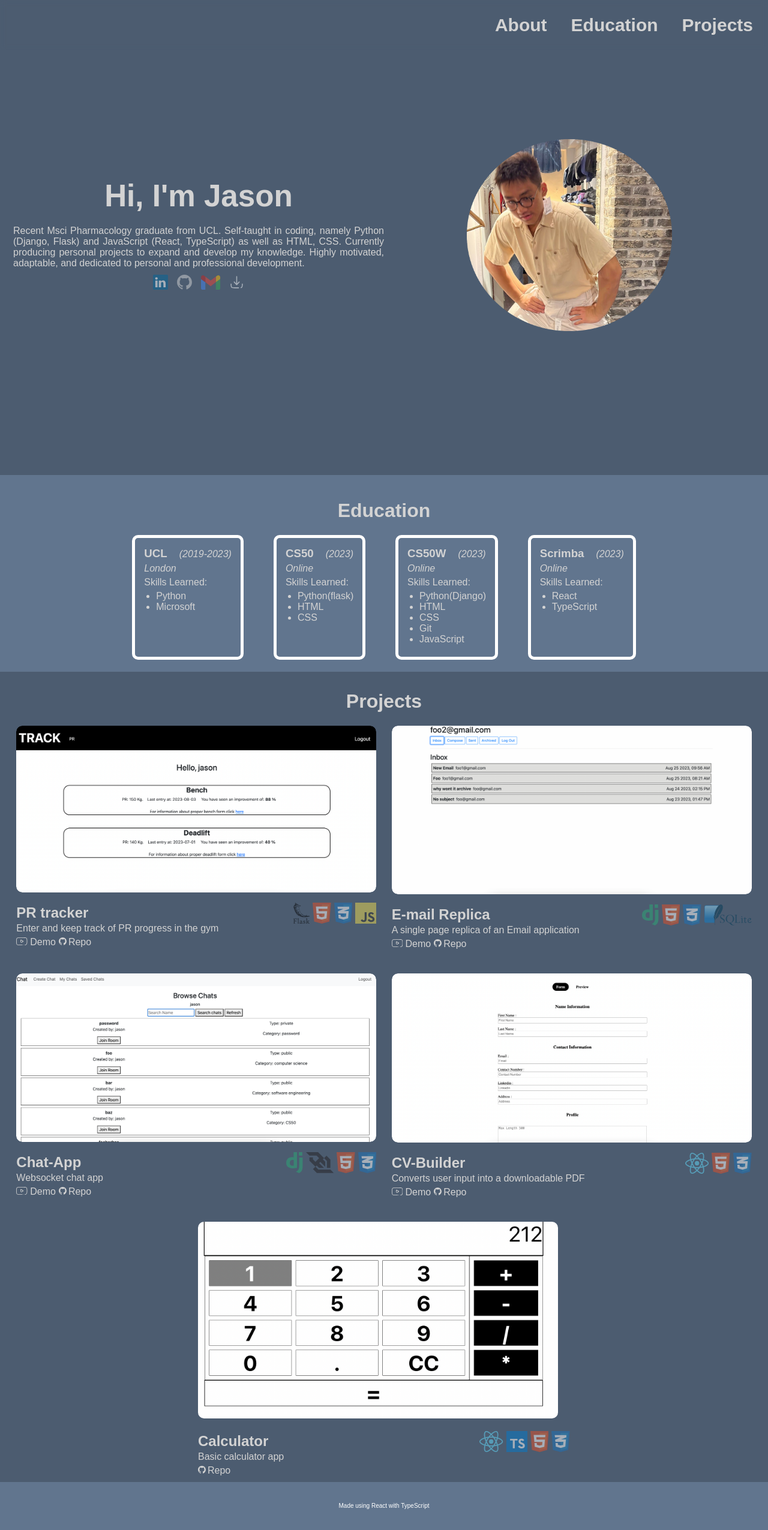
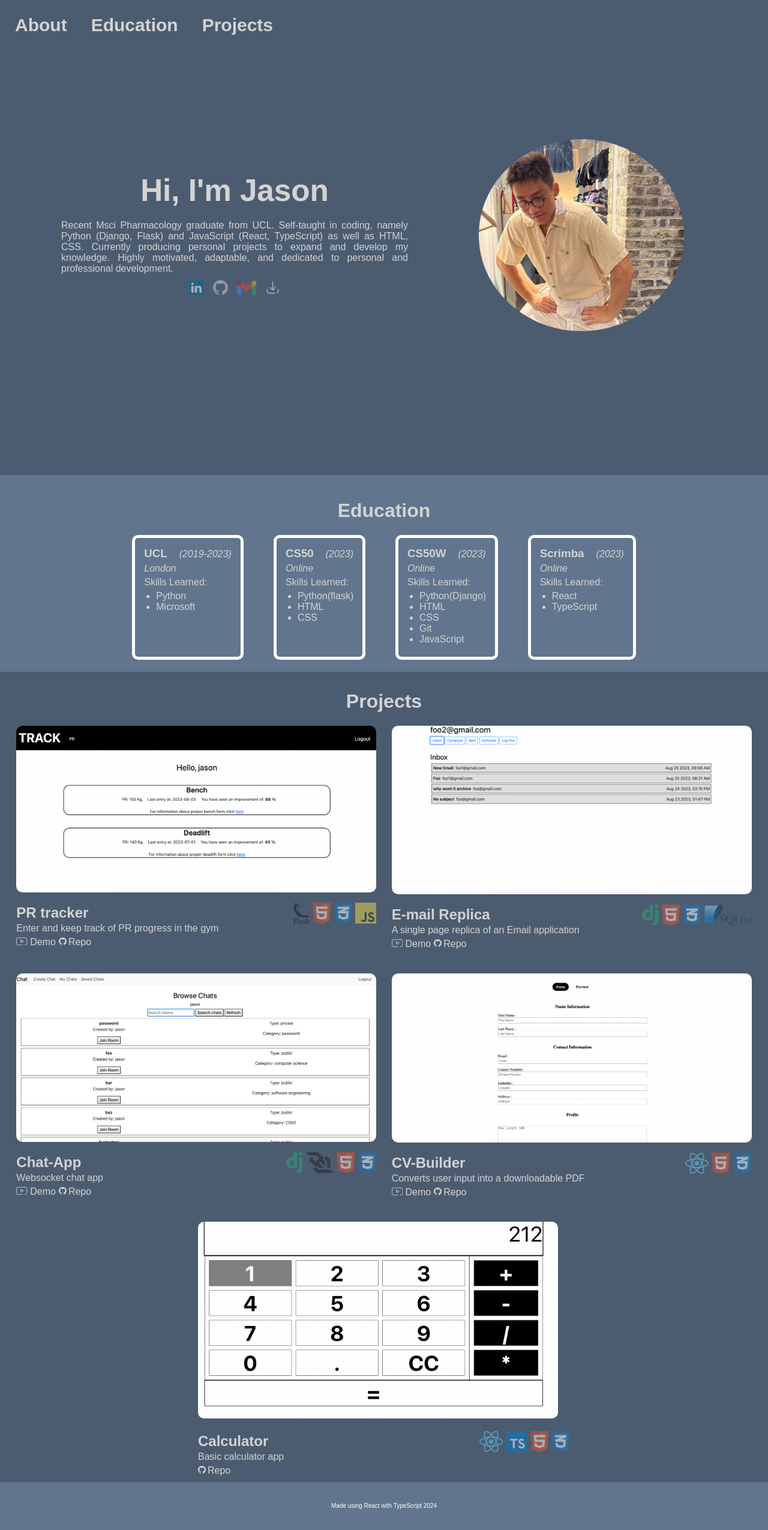
Before and after one commit to JC33340/portfolioPage, a React (Create React App) app in the folder portfolio-page/: page / in a window 1280 px wide. Shown: the whole page at 60% size. Built offline with nearby package versions, Linux system fonts and the light colour scheme.

Commit message:
changed side of the navbar, centered the about section a little more, centered education section, added date to footer

```diff
--- a/portfolio-page/src/App.css
+++ b/portfolio-page/src/App.css
@@ -2,6 +2,7 @@ body{
   margin:-8px;
   font-family: Arial, Helvetica, sans-serif;
   color: #D3D3D3;
+  overflow-x: hidden;
 }
 
 .centered-flex-item{
@@ -20,7 +21,6 @@ html{
 
 .header{
   display: flex;
-  justify-content: flex-end;
   gap: 30px;
   padding:20px;
   position: fixed;
@@ -70,6 +70,10 @@ html{
   display: flex;
   flex-direction: column;
   justify-content:  center;
+}
+
+.about-left-side{
+  padding-left:80px;
 }
 
 .name{
@@ -124,7 +128,6 @@ html{
   position: absolute;
   visibility: hidden;
   top:27px;
-  /*width:112px;*/
   background-color: #61758E;
   font-size: 14px;
   padding:5px;
--- a/portfolio-page/src/components/About.tsx
+++ b/portfolio-page/src/components/About.tsx
@@ -18,7 +18,7 @@ export default function About(){
 
     return(
         <div className="about" id ="About">
-            <div className="about-item">
+            <div className="about-item about-left-side">
                 <div className="centered-flex-item name">Hi, I'm Jason</div>
                 <div className="centered-flex-item about-text">
                     Recent Msci Pharmacology graduate from UCL.
--- a/portfolio-page/src/components/Footer.tsx
+++ b/portfolio-page/src/components/Footer.tsx
@@ -3,7 +3,7 @@ import React from "react";
 export default function Footer(){
     return(
         <footer>
-            Made using React with TypeScript
+            Made using React with TypeScript 2024
         </footer>
     )
 }
```
